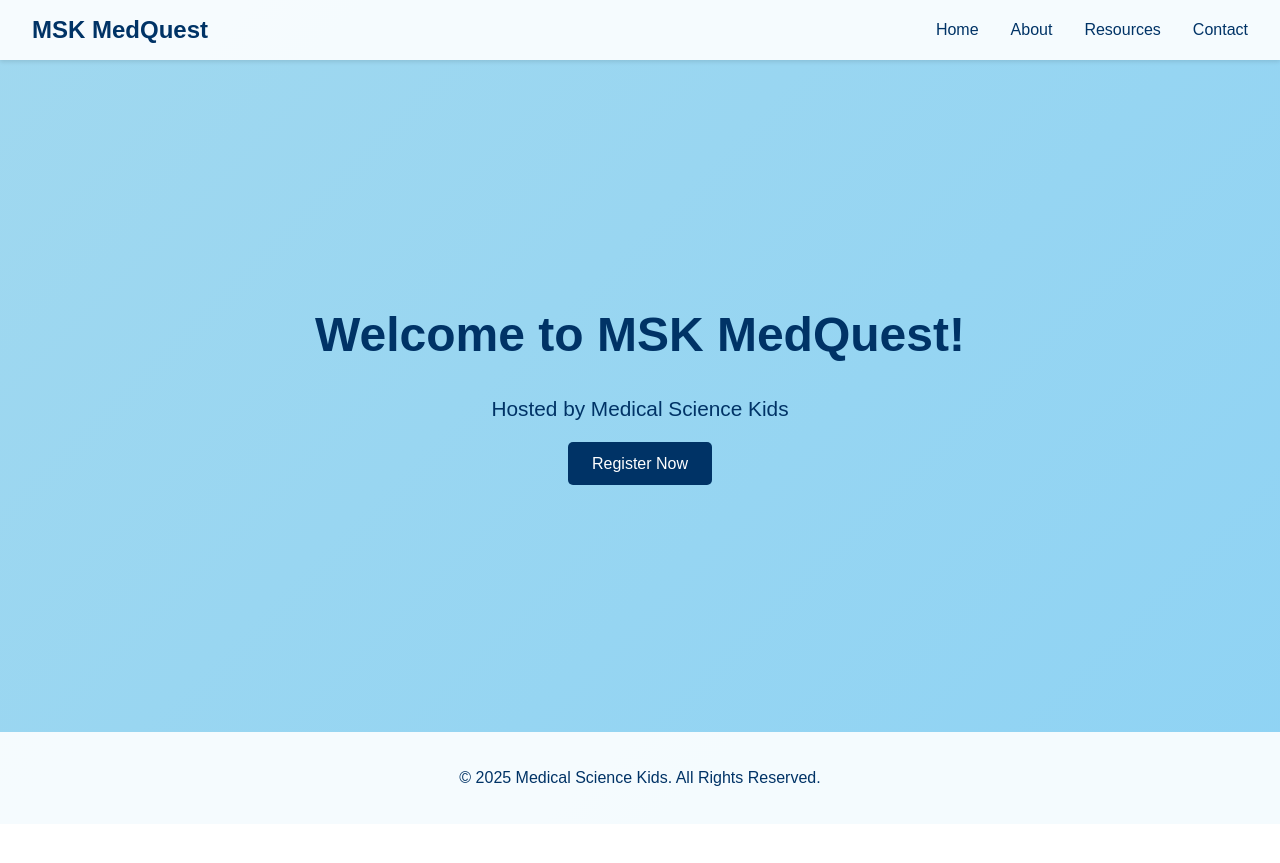
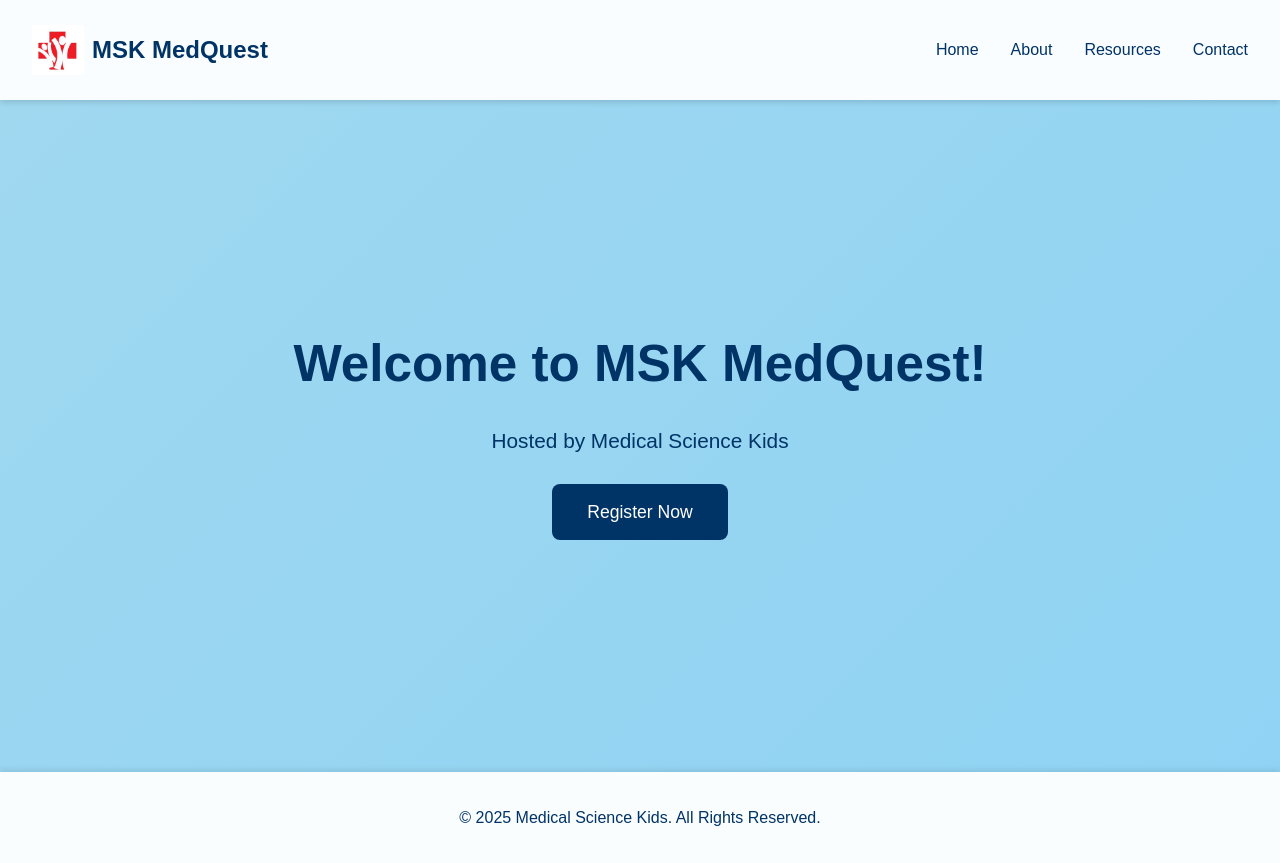
Before and after one commit to asanku091011/competition-website, a plain HTML site: page index.html in a window 1280 px wide. Before the commit the page ends 824 px from the top, so only its background shows below. Drawn offline with Linux system fonts and the light colour scheme.

Commit message:
Added Logo

```diff
--- a/css/styles.css
+++ b/css/styles.css
@@ -14,19 +14,25 @@ a {
 
 /* --- Navbar --- */
 nav {
-  background-color: rgba(255, 255, 255, 0.9);
+  background-color: rgba(255, 255, 255, 0.95);
   display: flex;
   justify-content: space-between;
   align-items: center;
   padding: 1em 2em;
-  box-shadow: 0 2px 4px rgba(0,0,0,0.1);
+  box-shadow: 0 2px 6px rgba(0,0,0,0.15);
   position: sticky;
   top: 0;
   z-index: 100;
 }
 
-nav h2 {
-  margin: 0;
+nav .logo {
+  display: flex;
+  align-items: center;
+}
+
+nav .logo img {
+  height: 50px;
+  margin-right: 0.5em;
 }
 
 nav ul {
@@ -56,35 +62,40 @@ header {
 }
 
 header h1 {
-  font-size: 3em;
+  font-size: 3.2em;
   margin-bottom: 0.3em;
 }
 
 header p {
   font-size: 1.3em;
-  margin-bottom: 1em;
+  margin-bottom: 1.5em;
 }
 
 header .register-btn {
-  padding: 0.8em 1.5em;
+  padding: 1em 2em;
   background-color: #003366;
   color: white;
   border: none;
-  border-radius: 5px;
-  font-size: 1em;
+  border-radius: 8px;
+  font-size: 1.1em;
   cursor: pointer;
   transition: 0.3s;
 }
 
 header .register-btn:hover {
   background-color: #002244;
+  transform: translateY(-2px);
 }
 
 /* --- Sections --- */
 section {
-  padding: 4em 2em;
+  padding: 5em 2em;
   max-width: 900px;
   margin: 0 auto;
+  background-color: rgba(255, 255, 255, 0.9);
+  border-radius: 12px;
+  margin-bottom: 3em;
+  box-shadow: 0 4px 10px rgba(0,0,0,0.1);
 }
 
 section h2 {
@@ -92,17 +103,22 @@ section h2 {
   margin-bottom: 1em;
 }
 
-section p {
+section p, section ul {
   line-height: 1.6;
   font-size: 1.1em;
 }
 
+section ul li {
+  margin-bottom: 0.5em;
+}
+
 /* --- Footer --- */
 footer {
-  background-color: rgba(255,255,255,0.9);
+  background-color: rgba(255,255,255,0.95);
   text-align: center;
   padding: 2em;
   margin-top: 2em;
+  box-shadow: 0 -2px 6px rgba(0,0,0,0.1);
 }
 
 footer p {
--- a/index.html
+++ b/index.html
@@ -10,7 +10,10 @@
 
   <!-- Navigation -->
   <nav>
-    <h2>MSK MedQuest</h2>
+    <div class="logo">
+      <img src="images/MedScienceKidsLogo.png" alt="MSK Logo">
+      <h2>MSK MedQuest</h2>
+    </div>
     <ul>
       <li><a href="index.html">Home</a></li>
       <li><a href="about.html">About</a></li>
```
Also changed, not shown: images/MedScienceKidsLogo.png (added).
